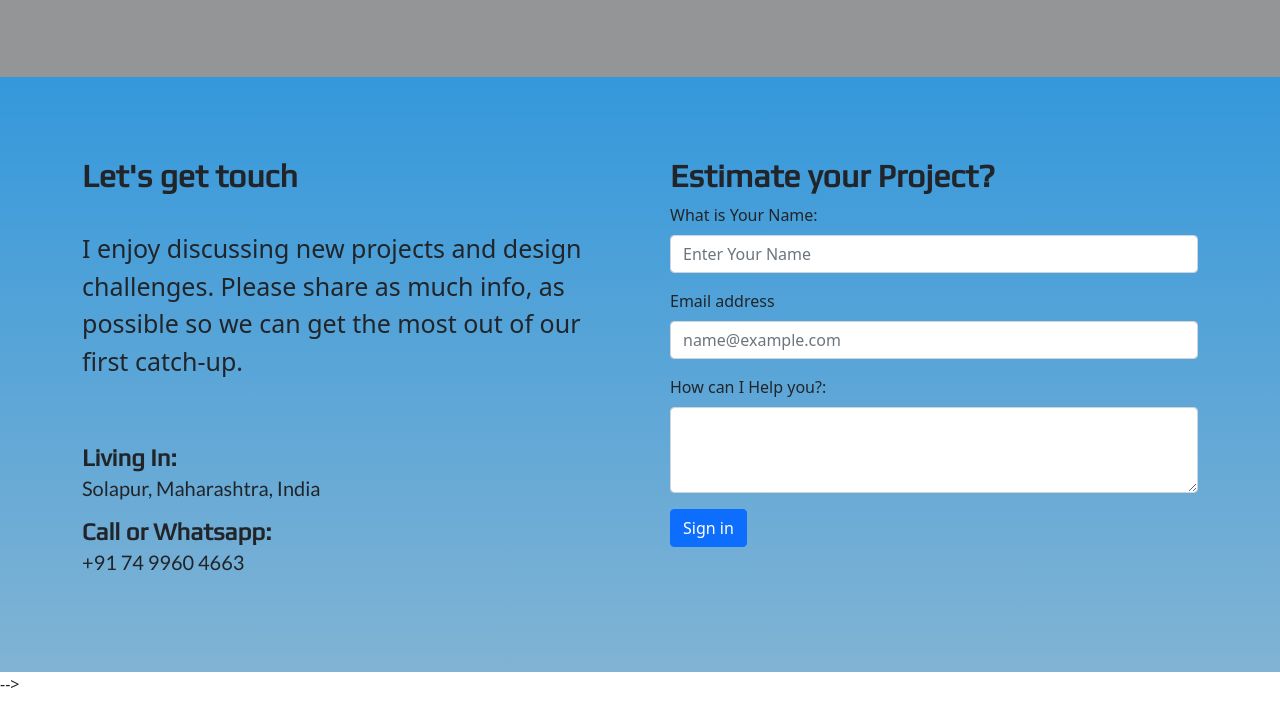
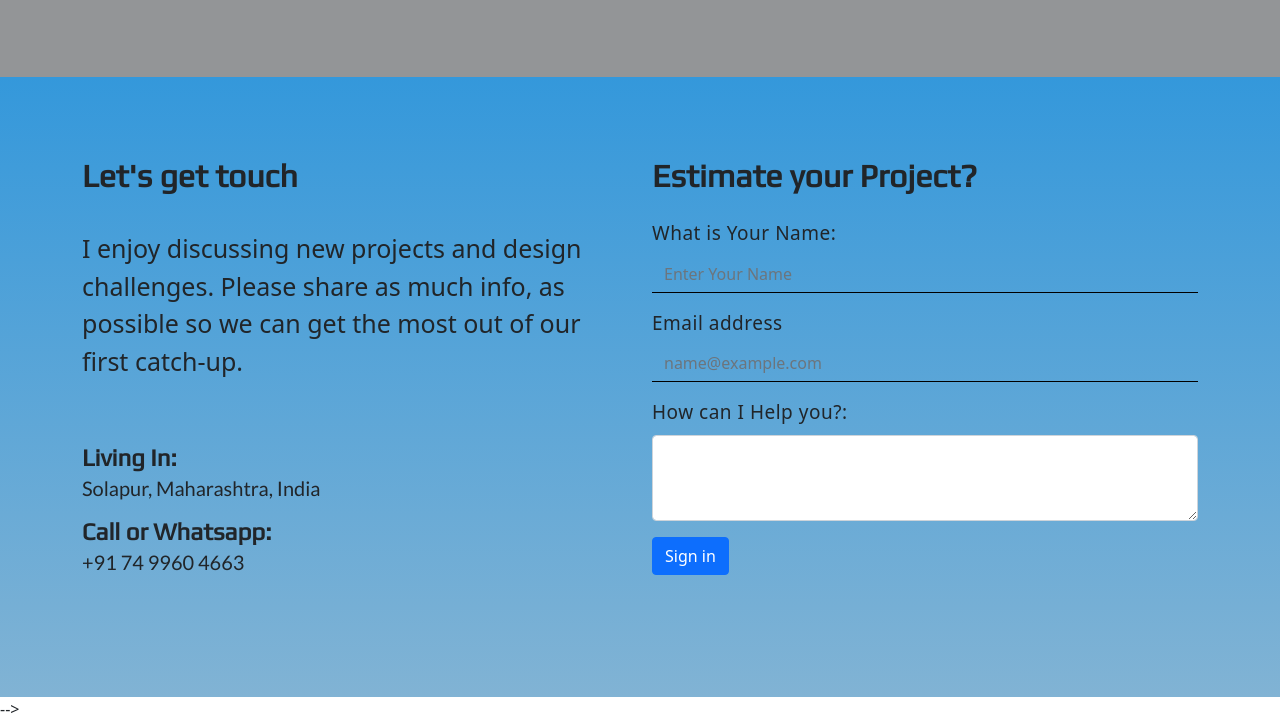
Before and after one commit to Sanaullh-Dev/SanaullaDevs-HTML, a plain HTML site: page index.html in a window 1280 px wide. Shown: the part 6652-7373 px from the top of the page. Before the commit the page ends 7348 px from the top, so only its background shows below. Drawn offline with Linux system fonts and the light colour scheme.

Commit message:
contact form editing

```diff
--- a/index.html
+++ b/index.html
@@ -477,7 +477,7 @@
                 </header>
 
                 <div class="row">
-                    <div class="col-lg-8 col-md-12 d-flex align-items-cente">
+                    <div class="col-lg-8 order-2 col-md-12 d-flex align-items-cente">
                         <div class="accordion mt-auto mb-auto" id="FAQ">
 
                             <div class="card">
@@ -564,7 +564,7 @@
                         </div>
                     </div>
 
-                    <div class="col-lg-4 d-flex align-items-center">
+                    <div class="col-lg-4 order-1 d-flex align-items-center justify-content-center">
                         <img src="./assets/faq.png" class="img-fluid" alt="">
                     </div>
                 </div>
@@ -580,7 +580,7 @@
                     <p>What Some of my Clients Say</p>
                 </header>
                 <div class="row">
-                    <div class="col-lg-10 m-auto">
+                    <div class="col-lg-10 col-md-12 m-auto">
                         <div class="swiper mySwiper">
                             <div class="swiper-wrapper">
                                 <div class="swiper-slide d-flex justify-content-center">
@@ -600,6 +600,7 @@
                                                 been
                                                 great. They handle
                                                 things very efficiently and are available for any questions we have.
+                                                <br>
                                         </div>
                                     </div>
 
@@ -620,9 +621,7 @@
                                                 delivered it! Our new website is fun, exciting and easy to use for me
                                                 and our audiences. I have gone
                                                 through website redesigns before, and by far, this one was the easiest
-                                                and least painful. I was listened
-                                                to and respected through every step. We couldn’t be happier with our new
-                                                website.
+                                                and least painful.
                                         </div>
                                     </div>
 
@@ -667,7 +666,8 @@
                 <div class="row">
                     <div class="col-lg-6 col-md-12 contact-info">
                         <h2 class="fw-bolder">Let's get touch</h2>
-                    <p >I enjoy discussing new projects and design challenges. Please share as much info, as possible so we can get the most out of our first catch-up.</p>
+                        <p>I enjoy discussing new projects and design challenges. Please share as much info, as possible
+                            so we can get the most out of our first catch-up.</p>
                         <br><br>
                         <div>
                             <h4>Living In:</h4>
@@ -681,11 +681,12 @@
                     </div>
 
                     <div class="col-lg-6 col-md-12 contact-form">
-                    <h2 class="fw-bolder">Estimate your Project?</h2>
+                        <h2 class="fw-bolder mb-4">Estimate your Project?</h2>
                         <form class="d-flex flex-column justify-content-start">
                             <div class="form-group mb-3">
                                 <label class="mb-2" for="InputName">What is Your Name:</label>
-                          <input type="text" class="form-control" id="InputName" placeholder="Enter Your Name">
+                                <input type="text" class="form-control no-outline" id="InputName"
+                                    placeholder="Enter Your Name">
                             </div>
                             <div class="form-group mb-3">
                                 <label class="mb-2" for="InputEmail">Email address</label>
--- a/style.css
+++ b/style.css
@@ -684,6 +684,10 @@ span {
   line-height: 2;
 }
 
+#FAQ img {
+  max-height: 350px;
+}
+
 /* -------------- Testimonial ------------ */
 .testimonial {
   background-color: #939597;
@@ -787,15 +791,15 @@ span {
   border: solid 2px #3498db;
 }
 
-
-
 /* ------------ Contact -------------- */
 .contact {
   background-image: linear-gradient(180deg, #3498db, #81b3d4);
 }
 .contact .contact-info {
   padding-right: 30px;
+  margin-bottom: 25px;
 }
+
 .contact .contact-info p {
   margin-top: 35px;
   font-size: 25px;
@@ -803,12 +807,12 @@ span {
   letter-spacing: 1;
 }
 
-.contact .contact-info h4{
+.contact .contact-info h4 {
   font-weight: 600;
   margin-bottom: 0;
 }
 
-.contact .contact-info span{
+.contact .contact-info span {
   font-size: 20px;
   font-weight: 500;
   display: block;
@@ -816,5 +820,38 @@ span {
 }
 
 .contact .contact-form {
-  padding-left: 30px;
+  /* padding-left: 30px; */
 }
+
+.contact .contact-form .form-group label {
+  font-size: 19px;
+  letter-spacing: 0.5px;
+}
+
+.contact .contact-form .form-group input {
+  background-color: transparent;
+  border: none;
+  border-radius: 0;
+  border-bottom: solid 1px #000;
+  outline: none;
+}
+
+.contact .contact-form .form-group input:focus,
+.contact .contact-form .form-group input::selection {
+  outline: yellow !important;
+  border-width: 0 !important;
+  -webkit-appearance: none;
+  /* border-bottom: solid 2px #000; */
+  -webkit-appearance: none;
+  appearance: none;
+
+  background-color: transparent;
+  border: none;
+  border-radius: 0;
+  border-bottom: solid 1px #000;
+  outline: none;
+}
+
+.no-outline:focus {
+  outline: none;
+}
```
Lines whose indentation alone changed are shown as unchanged.
